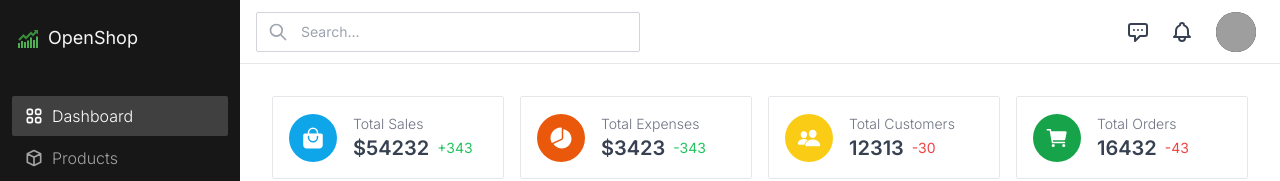
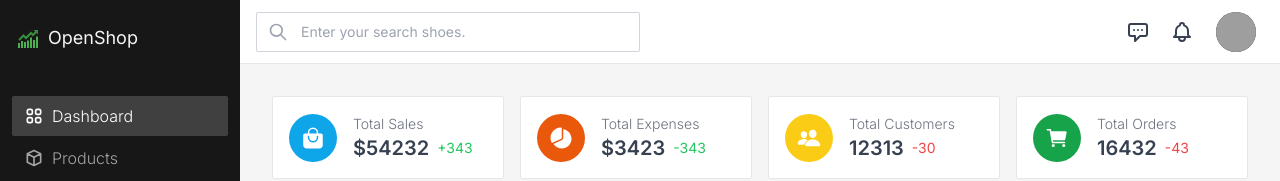
Before and after one commit to yemannmyoe/react-dashboard-suite, a React (Create React App) app: page / in a window 1280 px wide. Shown: the top 181 px of the page. Built offline with nearby package versions, Linux system fonts and the light colour scheme; grey boxes are pictures that could not be loaded.

Commit message:
search bar is complete

```diff
--- a/src/App.js
+++ b/src/App.js
@@ -7,11 +7,11 @@ import products from './db/data';
 
 function App() {
   const [selectedCategory, setSelectedCategory] = useState(null);
-  const [query] = useState('');
+  const [query, setQuery] = useState(''); // Initialize query state
 
-  // const handleInputChange = (event) => {
-  //   setQuery(event.target.value);
-  // };
+  const handleSearch = (searchQuery) => {
+    setQuery(searchQuery);
+  };
 
   const handleChange = (event) => {
     setSelectedCategory(event.target.value);
@@ -52,7 +52,7 @@ function App() {
   return (
     <Router>
       <Routes>
-        <Route path="/" element={<Layout />}>
+        <Route path="/" element={<Layout query={query} handleSearch={handleSearch} />}> {/* Pass props */}
           <Route index element={<Dashboard />} />
           <Route
             path="products"
--- a/src/components/shared/Header.js
+++ b/src/components/shared/Header.js
@@ -4,17 +4,23 @@ import { HiOutlineBell, HiOutlineSearch, HiOutlineChatAlt } from 'react-icons/hi
 import { useNavigate } from 'react-router-dom';
 import classNames from 'classnames';
 
-export default function Header() {
+export default function Header({ query, handleSearch }) {
   const navigate = useNavigate();
+
+  const handleInputChange = (event) => {
+    handleSearch(event.target.value);
+  };
 
   return (
     <div className="bg-white h-16 px-4 flex items-center border-b border-gray-200 justify-between">
       <div className="relative">
         <HiOutlineSearch fontSize={20} className="text-gray-400 absolute top-1/2 left-3 -translate-y-1/2" />
         <input
+          className="search-input text-sm focus:outline-none active:outline-none border border-gray-300 w-[24rem] h-10 pl-11 pr-4 rounded-sm" // Ensure this class is styled
           type="text"
-          placeholder="Search..."
-          className="text-sm focus:outline-none active:outline-none border border-gray-300 w-[24rem] h-10 pl-11 pr-4 rounded-sm"
+          onChange={handleInputChange}
+          value={query}
+          placeholder="Enter your search shoes."
         />
       </div>
       <div className="flex items-center gap-2 mr-2">
--- a/src/components/shared/Layout.js
+++ b/src/components/shared/Layout.js
@@ -3,16 +3,16 @@ import { Outlet } from "react-router-dom";
 import Sidebar from "./Sidebar";
 import Header from "./Header";
 
-export default function Layout(){
-    return(
-        <div className="flex flex-row bg-netural-100 h-screen w-screen overflow-hidden">
-          <Sidebar/>
-          <div className="flex-1">
-				<Header />
-				<div className="flex-1 p-4 min-h-0 overflow-auto">
-					<Outlet />
-				</div>
-			</div>
+export default function Layout({ query, handleSearch }) {
+    return (
+        <div className="flex flex-row bg-neutral-100 h-screen w-screen overflow-hidden">
+            <Sidebar />
+            <div className="flex-1">
+                <Header query={query} handleSearch={handleSearch} /> {/* Pass props */}
+                <div className="flex-1 p-4 min-h-0 overflow-auto">
+                    <Outlet />
+                </div>
+            </div>
         </div>
-    )
+    );
 }
```
